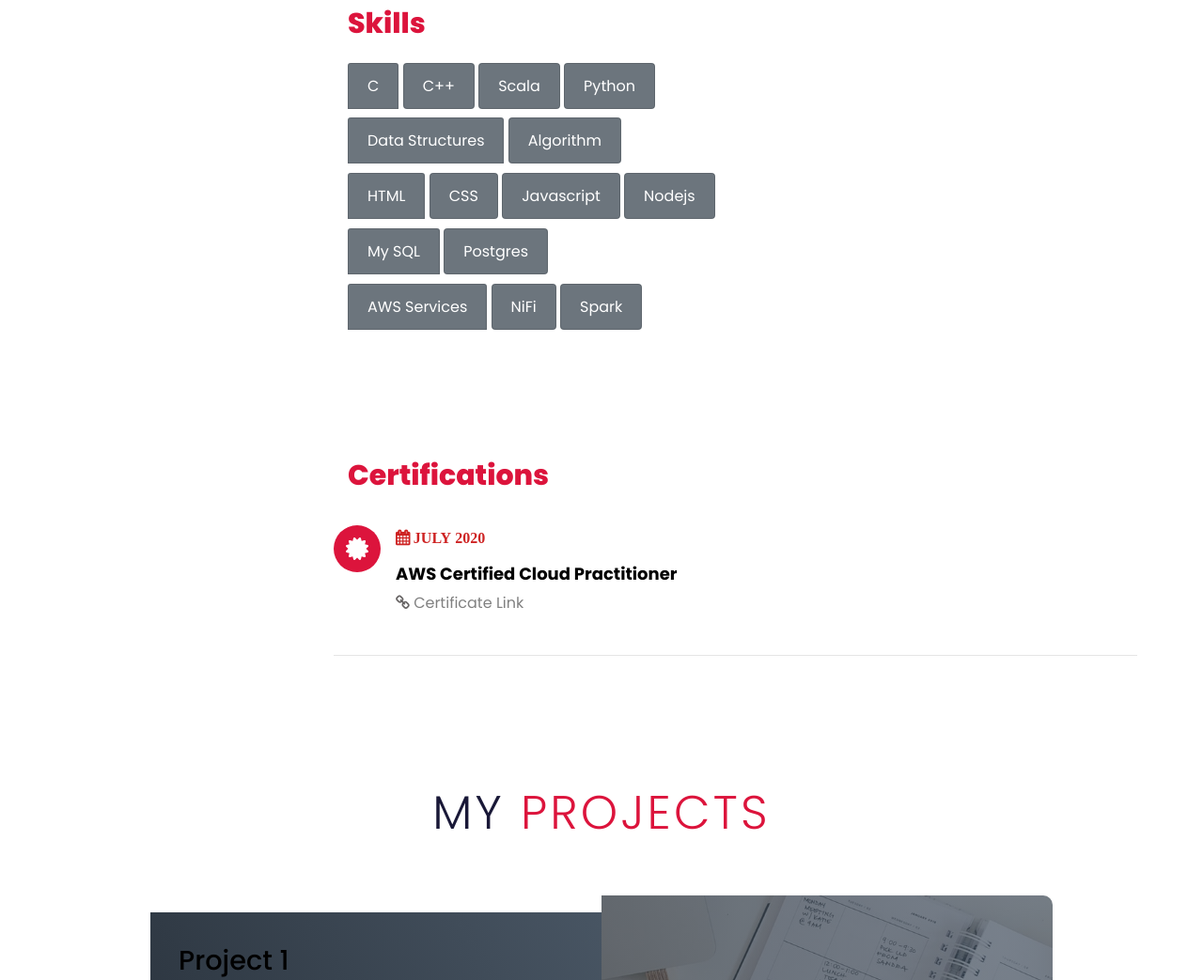
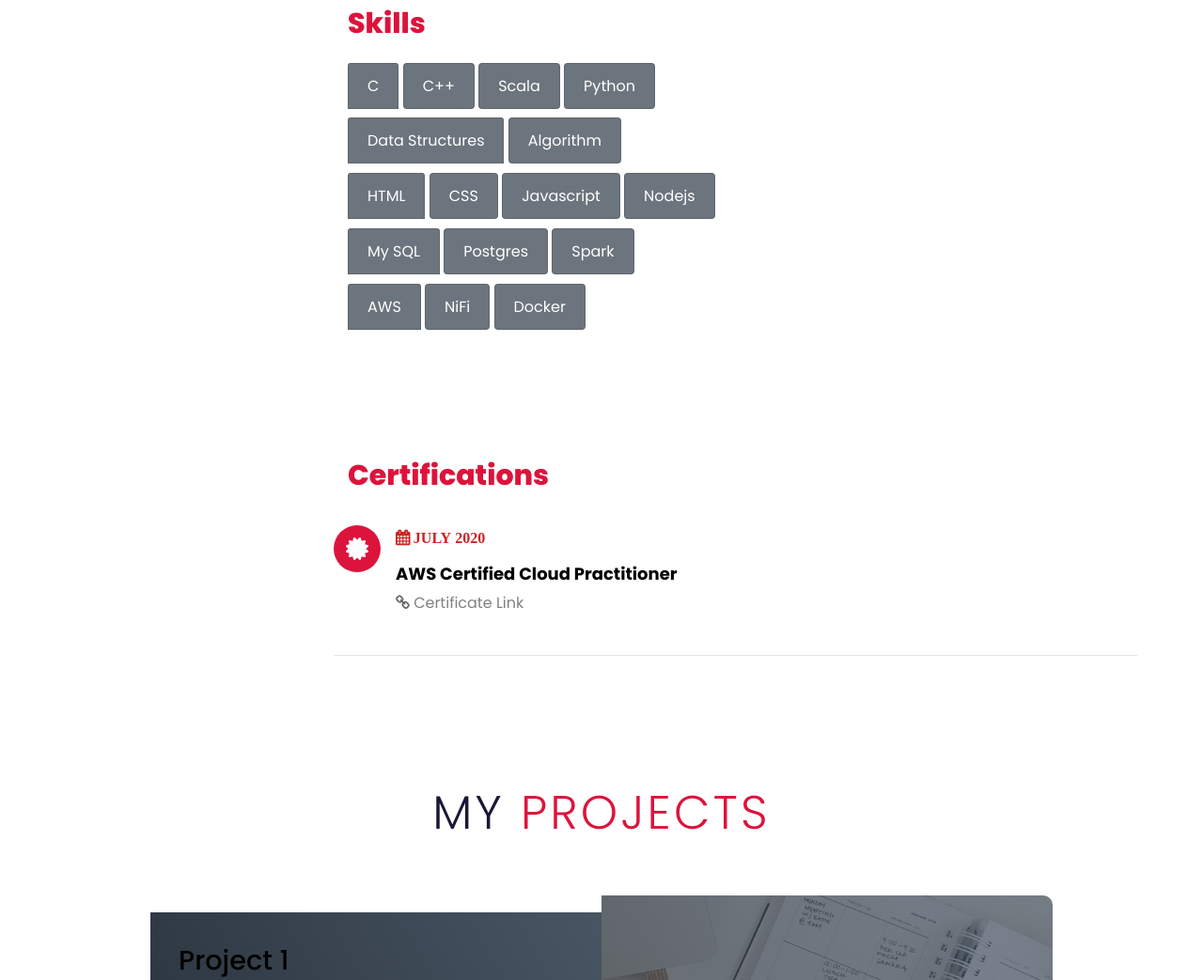
Before and after one commit to AkshitaSaraf/AkshitaSaraf.github.io, a plain HTML site: page index.html in a window 1280 px wide. Shown: the part 3190-4233 px from the top of the page at 94% size. Drawn offline with nearby package versions, Linux system fonts and the light colour scheme; files whose address does not match are found by name.

Commit message:
Update index.html

```diff
--- a/index.html
+++ b/index.html
@@ -229,11 +229,13 @@
 									<div class="progress-wrap ftco-animate">
 										<span class="card-header card text-white bg-secondary mb-3 yourdiv">My SQL</span>
 										<span class="card-header card text-white bg-secondary mb-3 yourdiv">Postgres</span>
+									        <span class="card-header card text-white bg-secondary mb-3 yourdiv">Spark</span>
+
 									</div>
 									<div class="progress-wrap ftco-animate">
-										<span class="card-header card text-white bg-secondary mb-3 yourdiv">AWS Services</span>
+										<span class="card-header card text-white bg-secondary mb-3 yourdiv">AWS</span>
 										<span class="card-header card text-white bg-secondary mb-3 yourdiv">NiFi</span>
-						                         <span class="card-header card text-white bg-secondary mb-3 yourdiv">Spark</span>
+						                         <span class="card-header card text-white bg-secondary mb-3 yourdiv">Docker</span>
 									</div>
 
 								</div>
```
